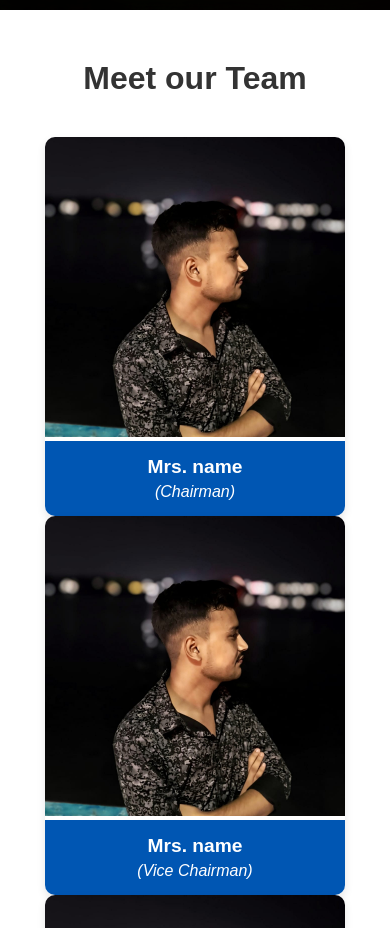
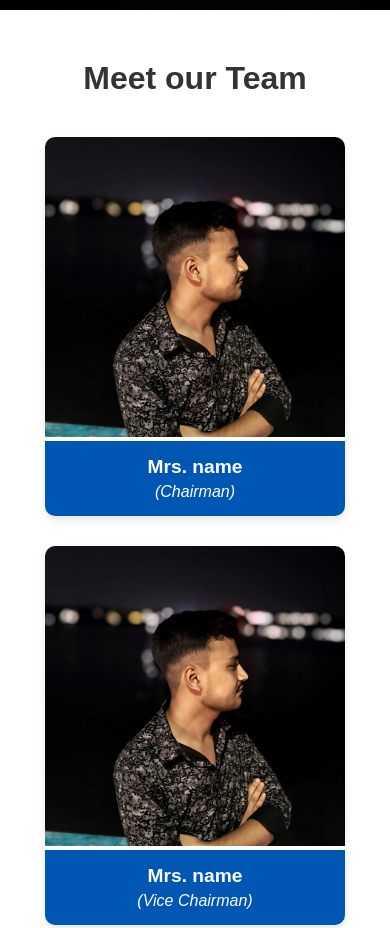
Before and after one commit to Saud0786/NGO_helper, a plain HTML site: page index.html in a window 390 px wide. Shown: the part 4960-5888 px from the top of the page. Drawn offline with Linux system fonts and the light colour scheme.

Commit message:
Update style.css

```diff
--- a/style.css
+++ b/style.css
@@ -795,6 +795,11 @@ footer .social-icons i:hover {
     position: relative; /* Required for positioning the close button */
     box-shadow: 0px 4px 8px rgba(0, 0, 0, 0.2);
   }
+  .team-container {
+    display: flex;
+    gap: 30px;
+    flex-wrap: wrap;
+  }
 }
 /* Media query for smaller screens */
 @media screen and (max-width: 768px) {
```
